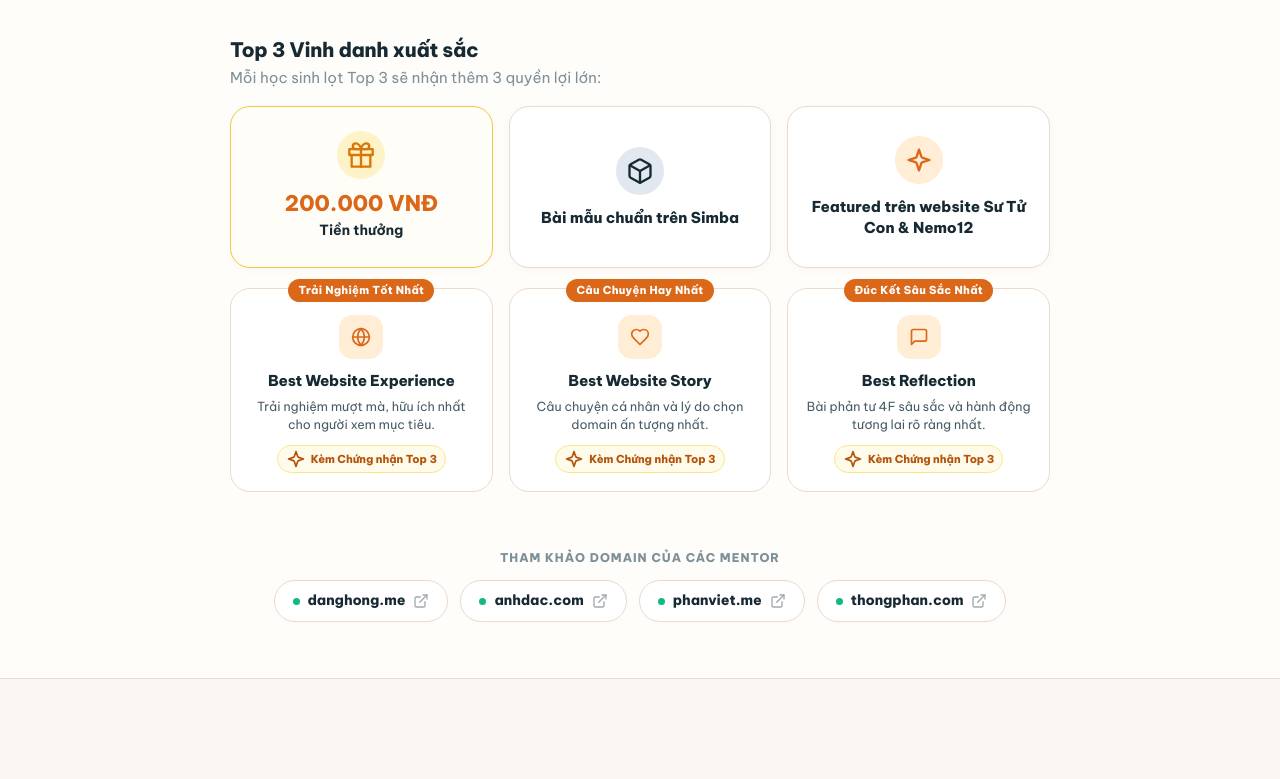
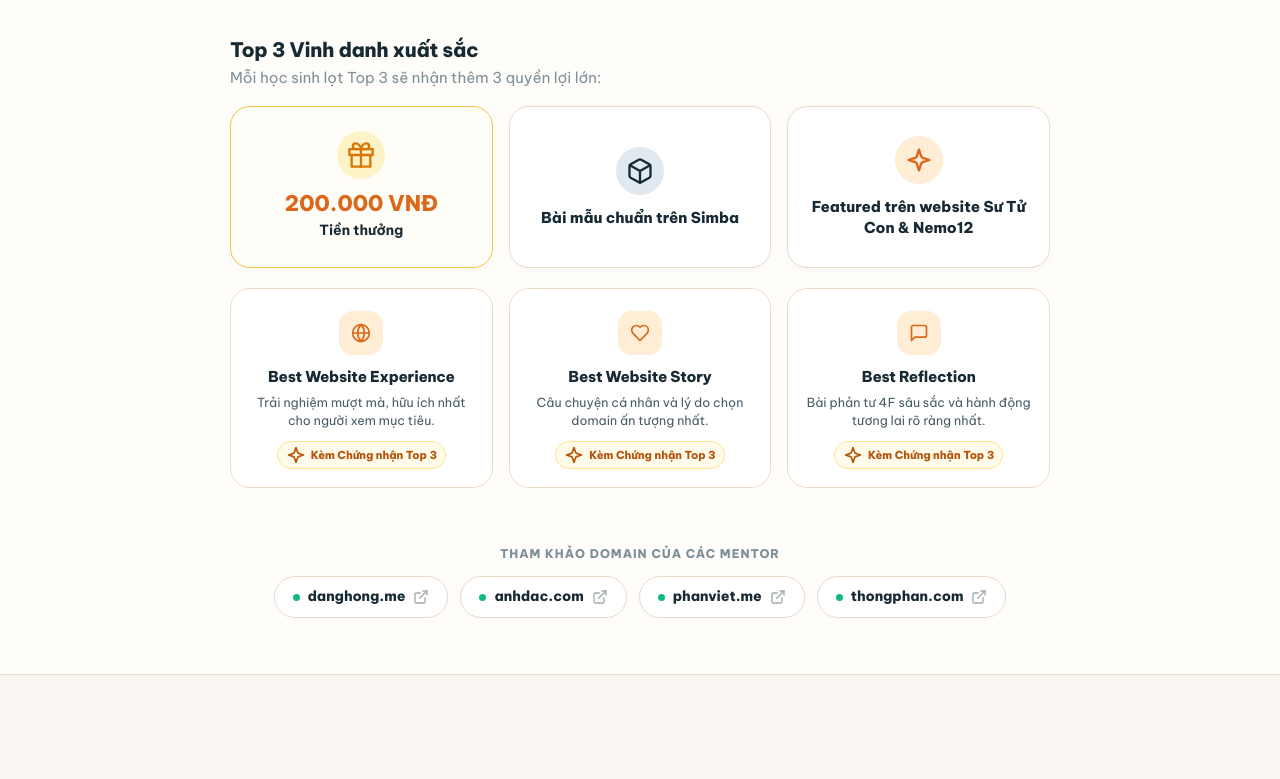
Before and after one commit to hongdang023/Simba-Challenge-, a website built with Vite: page website/index.html in a window 1280 px wide. Shown: the part 920-1699 px from the top of the page. Built offline with nearby package versions, Linux system fonts and the light colour scheme.

Commit message:
fix: remove top orange tag pills from Top 3 title cards

```diff
--- a/website/src/components/awards.js
+++ b/website/src/components/awards.js
@@ -3,11 +3,7 @@ import { t } from '../i18n.js';
 
 /**
  * Awards section:
- * 1. Sub-section 1: Dành cho tất cả học sinh tham gia (2 separate clean cards)
- * 2. Sub-section 2: Top 3 Vinh danh xuất sắc
- *    - 3 Big Prominent Perk Cards (200.000 VNĐ, Bài mẫu Simba, Featured Sư Tử Con)
- *    - 3 Title Recognitions (Best Experience, Best Story, Best Reflection)
- * 3. Sub-section 3: Tham khảo domain của các Mentor (Phẳng, không có card to bọc ngoài, 4 domain nằm trên 1 hàng ngang)
+ * - Removed top orange tags on the 3 Title Recognitions cards for a cleaner look.
  */
 export function renderAwards() {
   const section = document.createElement('section');
@@ -16,19 +12,16 @@ export function renderAwards() {
 
   const topAwards = [
     {
-      tagKey: 'awards.award1Tag',
       titleKey: 'awards.award1Title',
       descKey: 'awards.award1Desc',
       icon: 'icon-globe'
     },
     {
-      tagKey: 'awards.award2Tag',
       titleKey: 'awards.award2Title',
       descKey: 'awards.award2Desc',
       icon: 'icon-heart'
     },
     {
-      tagKey: 'awards.award3Tag',
       titleKey: 'awards.award3Title',
       descKey: 'awards.award3Desc',
       icon: 'icon-reflection'
@@ -114,12 +107,10 @@ export function renderAwards() {
           </div>
         </div>
 
-        <!-- 3 Title Recognitions Cards -->
+        <!-- 3 Title Recognitions Cards (No top orange tags) -->
         <div class="awards-grid-3" style="margin-top: 20px;">
           ${topAwards.map(a => `
             <div class="award-clean-card award-clean-card--top3">
-              <span class="award-clean-tag" data-i18n="${a.tagKey}">${t(a.tagKey)}</span>
-
               <div class="icon-circle icon-circle--orange">
                 <svg class="icon icon--md"><use href="/icons.svg#${a.icon}"></use></svg>
               </div>
@@ -137,7 +128,7 @@ export function renderAwards() {
       </div>
 
       <!-- ==========================================
-           3. MENTOR DOMAINS SHOWCASE (Không có card to bọc ngoài, 4 domain ngang hàng)
+           3. MENTOR DOMAINS SHOWCASE
            ========================================== -->
       <div class="awards-mentor-flat-row">
         <span class="awards-mentor-label" data-i18n="awards.mentorTitle">${t('awards.mentorTitle')}</span>
--- a/website/src/styles/awards.css
+++ b/website/src/styles/awards.css
@@ -182,7 +182,7 @@
   line-height: 1.4;
 }
 
-/* 3. Top 3 Title Recognitions Cards Grid */
+/* 3. Top 3 Title Recognitions Cards Grid (Clean padding) */
 .awards-grid-3 {
   display: grid;
   grid-template-columns: repeat(3, 1fr);
@@ -190,24 +190,10 @@
 }
 
 .award-clean-card--top3 {
-  position: relative;
   text-align: center;
   align-items: center;
-  padding: 26px 18px 18px;
+  padding: 22px 18px 18px;
   background: #FFFFFF;
-}
-
-.award-clean-tag {
-  position: absolute;
-  top: -10px;
-  background: var(--color-sunset-orange);
-  color: #FFFFFF;
-  font-size: 0.6875rem;
-  font-weight: 800;
-  padding: 2px 10px;
-  border-radius: var(--radius-full);
-  letter-spacing: 0.3px;
-  white-space: nowrap;
 }
 
 .award-clean-card--top3 .icon-circle {
@@ -242,7 +228,7 @@
   color: #B45309;
 }
 
-/* 4. Mentor Domains Showcase — Flat Horizontal Strip (No giant container card) */
+/* 4. Mentor Domains Showcase */
 .awards-mentor-flat-row {
   margin-top: var(--space-2xl);
   text-align: center;
```
